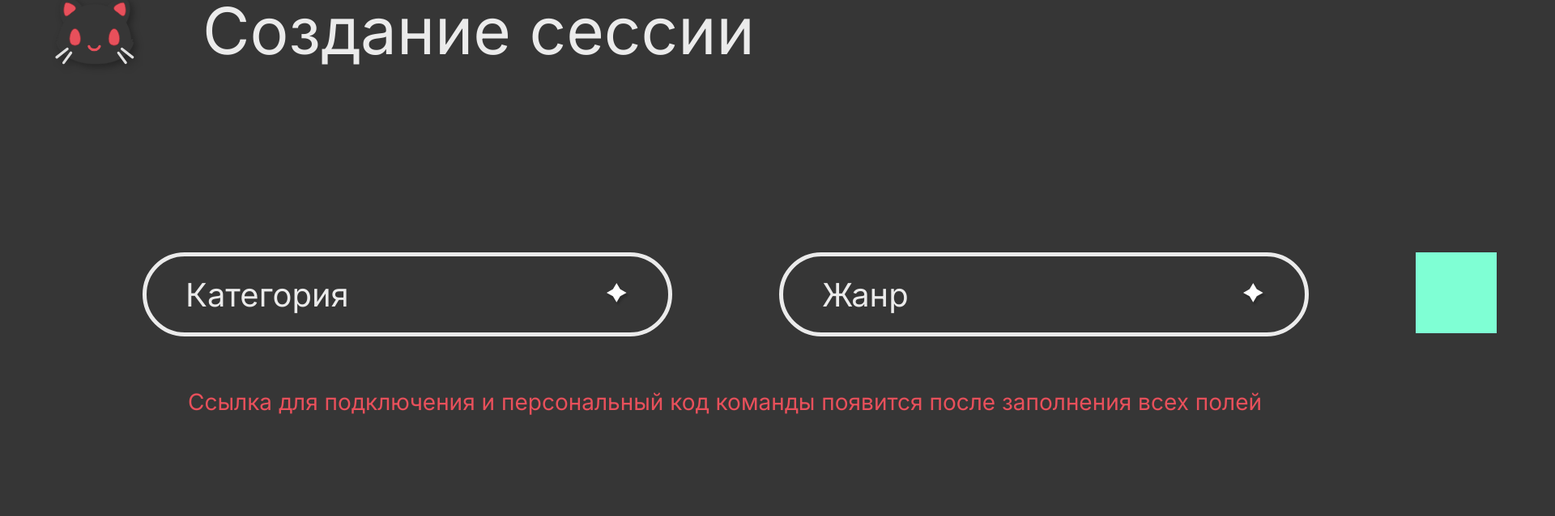
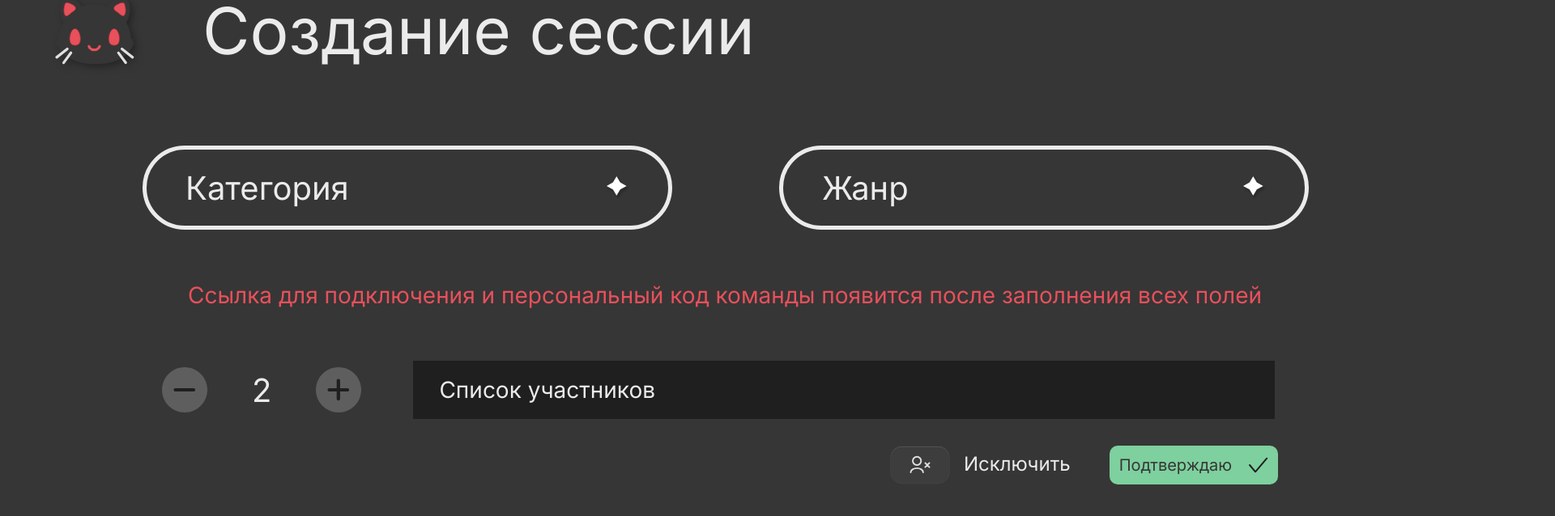
Before and after one commit to r10k5/pickYourMovie, a Vue app in the folder pickYourMovie/: page /create-session in a window 1280 px wide. Shown: the part 50-688 px from the top of the page at 81% size, 1920 px wide, since content can reach past the window. Built offline with nearby package versions, Linux system fonts and the light colour scheme.

Commit message:
создание сессии парт 2

```diff
--- /dev/null
+++ b/pickYourMovie/src/components/icons/AppCheckMark.vue
@@ -0,0 +1,14 @@
+<script setup lang="ts">
+interface AppCheckMark {
+    width: string;
+    height: string;
+}
+
+defineProps<AppCheckMark>();
+</script>
+
+<template>
+    <svg width="width" height="height" viewBox="0 0 40 47" fill="none" xmlns="http://www.w3.org/2000/svg">
+<path d="M10 23.5L17.0711 31.8085L31.2117 15.1914" stroke="#1F1F1F" stroke-width="2" stroke-linecap="round" stroke-linejoin="round"/>
+</svg>
+</template>
--- /dev/null
+++ b/pickYourMovie/src/components/icons/AppDeleteMember.vue
@@ -0,0 +1,29 @@
+<script setup lang="ts">
+interface AppDeleteMember {
+    width: string;
+    height: string;
+}
+
+defineProps<AppDeleteMember>();
+</script>
+
+<template>
+    <svg width="width" height="height" viewBox="0 0 78 50" fill="none" xmlns="http://www.w3.org/2000/svg">
+<g filter="url(#filter0_i_219_22)">
+<rect x="1" y="1" width="76" height="48" rx="15" fill="white" fill-opacity="0.04"/>
+</g>
+<rect x="1" y="1" width="76" height="48" rx="15" stroke="white" stroke-opacity="0.04"/>
+<path d="M43 34.3333C43 31.3878 39.4183 29 35 29C30.5817 29 27 31.3878 27 34.3333M45.6667 27.6666L48.3333 25M48.3333 25L51 22.3333M48.3333 25L45.6667 22.3333M48.3333 25L51 27.6666M35 25C32.0545 25 29.6667 22.6122 29.6667 19.6666C29.6667 16.7211 32.0545 14.3333 35 14.3333C37.9455 14.3333 40.3333 16.7211 40.3333 19.6666C40.3333 22.6122 37.9455 25 35 25Z" stroke="#E0E0E0" stroke-width="2" stroke-linecap="round" stroke-linejoin="round"/>
+<defs>
+<filter id="filter0_i_219_22" x="0.5" y="0.5" width="77" height="49" filterUnits="userSpaceOnUse" color-interpolation-filters="sRGB">
+<feFlood flood-opacity="0" result="BackgroundImageFix"/>
+<feBlend mode="normal" in="SourceGraphic" in2="BackgroundImageFix" result="shape"/>
+<feColorMatrix in="SourceAlpha" type="matrix" values="0 0 0 0 0 0 0 0 0 0 0 0 0 0 0 0 0 0 127 0" result="hardAlpha"/>
+<feOffset dy="1"/>
+<feComposite in2="hardAlpha" operator="arithmetic" k2="-1" k3="1"/>
+<feColorMatrix type="matrix" values="0 0 0 0 1 0 0 0 0 1 0 0 0 0 1 0 0 0 0.08 0"/>
+<feBlend mode="normal" in2="shape" result="effect1_innerShadow_219_22"/>
+</filter>
+</defs>
+</svg>
+</template>
--- /dev/null
+++ b/pickYourMovie/src/components/icons/AppMinus.vue
@@ -0,0 +1,15 @@
+<script setup lang="ts">
+interface AppMinus {
+    width: string;
+    height: string;
+}
+
+defineProps<AppMinus>();
+</script>
+
+<template>
+    <svg width="width" height="height" viewBox="0 0 56 56" fill="none" xmlns="http://www.w3.org/2000/svg">
+<path opacity="0.4" d="M28 56C43.4638 56 56 43.4638 56 28C56 12.536 43.4638 0 28 0C12.536 0 0 12.536 0 28C0 43.4638 12.536 56 28 56Z" fill="white" fill-opacity="0.5"/>
+<path d="M38.9757 30.1H16.5757C15.4277 30.1 14.4757 29.148 14.4757 28C14.4757 26.852 15.4277 25.9 16.5757 25.9H38.9757C40.1237 25.9 41.0757 26.852 41.0757 28C41.0757 29.148 40.1517 30.1 38.9757 30.1Z" fill="#1F1F1F"/>
+</svg>
+</template>
--- /dev/null
+++ b/pickYourMovie/src/components/icons/AppPlus.vue
@@ -0,0 +1,16 @@
+<script setup lang="ts">
+interface AppPlus {
+    width: string;
+    height: string;
+}
+
+defineProps<AppPlus>();
+</script>
+
+<template>
+    <svg width="width" height="height" viewBox="0 0 56 56" fill="none" xmlns="http://www.w3.org/2000/svg">
+<path opacity="0.4" d="M28 56C43.4638 56 56 43.4638 56 28C56 12.536 43.4638 0 28 0C12.536 0 0 12.536 0 28C0 43.4638 12.536 56 28 56Z" fill="white" fill-opacity="0.5"/>
+<path d="M38.9757 30.1H16.5757C15.4277 30.1 14.4757 29.148 14.4757 28C14.4757 26.852 15.4277 25.9 16.5757 25.9H38.9757C40.1236 25.9 41.0757 26.852 41.0757 28C41.0757 29.148 40.1516 30.1 38.9757 30.1Z" fill="#1F1F1F"/>
+<path d="M29.9041 16.7107V39.1106C29.9041 40.2586 28.9521 41.2106 27.8041 41.2106C26.6561 41.2106 25.7041 40.2586 25.7041 39.1106V16.7107C25.7041 15.5627 26.6561 14.6107 27.8041 14.6107C28.9521 14.6107 29.9041 15.5347 29.9041 16.7107Z" fill="#1F1F1F"/>
+</svg>
+</template>
--- a/pickYourMovie/src/views/CreateSessionView.vue
+++ b/pickYourMovie/src/views/CreateSessionView.vue
@@ -1,7 +1,12 @@
 <script lang="ts" setup>
 
 import AppChooseVariant from '@/components/AppChooseVariant.vue';
+import AppMinus from '@/components/icons/AppMinus.vue';
+import AppPlus from '@/components/icons/AppPlus.vue';
+import AppDeleteMember from '@/components/icons/AppDeleteMember.vue';
+import AppCheckMark from '@/components/icons/AppCheckMark.vue';
 import { useRouter } from 'vue-router';
+
 
 const router = useRouter();
 
@@ -17,20 +22,101 @@ function nextToSession() {
         <div class="create-session">
             <AppChooseVariant class="category"> Категория </AppChooseVariant>
             <AppChooseVariant class="genre"> Жанр </AppChooseVariant>
-        <div class="next" @click="nextToSession"></div>
         </div>
         <p class="warning">
             Ссылка для подключения и персональный код команды появится после заполнения всех полей
         </p>
+        <div class= "members">
+            <AppMinus class="minus"> </AppMinus>
+            <p class="countMembers">
+                2
+            </p>
+            <AppPlus class="plus"> </AppPlus>
+            <div class="textBox">
+                <p class="membersList">
+                    Список участников
+                </p>
+            </div>
+        </div>
+        <div class="deleteMember">
+            <AppDeleteMember class="deleteMemberButton"> </AppDeleteMember>
+            <p class="excludeText">
+                Исключить
+            </p>
+            <div class="confirmAndSave" @click="nextToSession">
+                <p class="confirm">
+                    Подтверждаю
+                </p>
+                <AppCheckMark class="checkMark"> </AppCheckMark>
+            </div>
+        </div>
     </div>
 </template>
 
 <style scoped>
+ /* .session {
+   height: 100%;
+   width: 100%;
+} */
 .create-session {
-    margin: 228px 0 0 176px;
+    margin: 96px 0 0 176px;
     display: flex;
 }
-
+.confirmAndSave{
+    display: flex;
+    margin: 0 32px;
+    border-radius: 10px;
+    width: 208px;
+    height: 48px;
+    background-color: rgba(126, 208, 158, 1);
+}
+.confirm{
+    color: #363636;
+    font-family: 'Inter';
+    font-size: 20px;
+    margin: 12px 12px;
+}
+.checkMark{
+    width: 40px;
+    height: 48px;
+    margin: 0;
+}
+.deleteMember{
+    display: flex;
+    margin: 32px 1098px;
+}
+.excludeText{
+    color: #EBEBEB;
+    font-family: 'Inter';
+    font-size: 24px;
+    margin: 8px 16px;
+}
+.deleteMemberButton{
+    height: 48px;
+    width: 76px;
+}
+.textBox {
+    width: 1064px;
+    height: 72px;
+    margin: 0 64px;
+    background-color: rgba(31, 31, 31, 1);
+}
+.membersList{
+    color: #EBEBEB;
+    font-family: 'Inter';
+    font-size: 28px;
+    margin: 19px 32px;
+}
+.members {
+    display: flex;
+    margin: 64px 0 0 200px;
+}
+.countMembers {
+    color: #EBEBEB;
+    font-family: 'Inter';
+    font-size: 40px;
+    margin: 12px 55px;
+}
 .genre {
     margin: 0 132px;
 }
@@ -41,10 +127,16 @@ function nextToSession() {
     font-size: 28px;
     margin: 64px 232px;
 }
-.next {
-    width: 100px;
-    height: 100px;
-    background-color: aquamarine;
+.minus{
+    height: 56px;
+    width: 56px;
+    flex-direction: column;
+    margin: 8px 0;
+}
+.plus{
+    height: 56px;
+    width: 56px;
+    margin: 8px 0;
 }
 
 </style>
```
Lines whose indentation alone changed are shown as unchanged.
